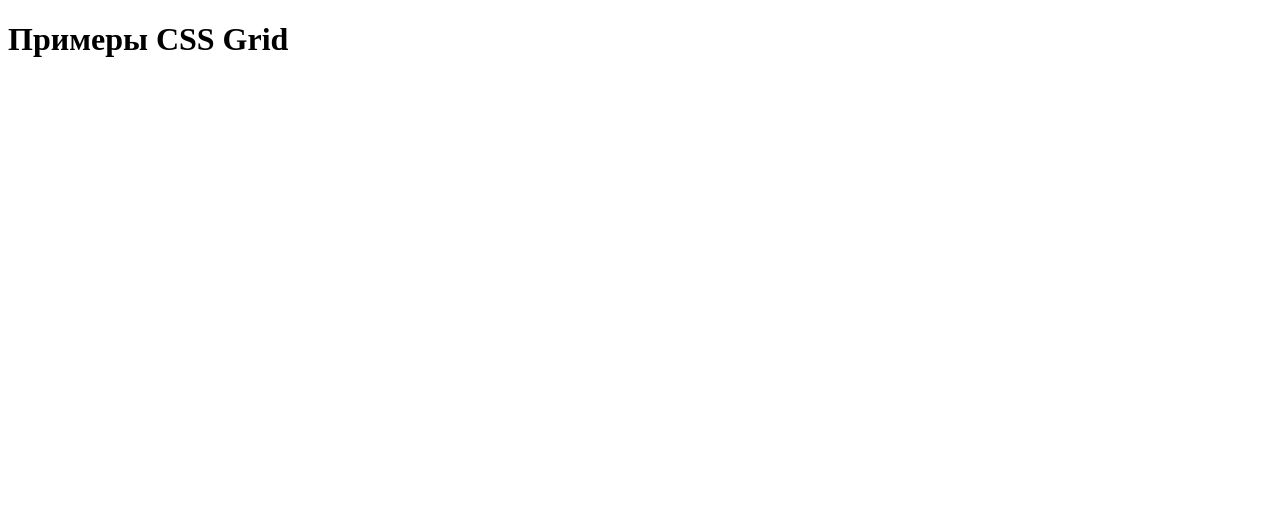
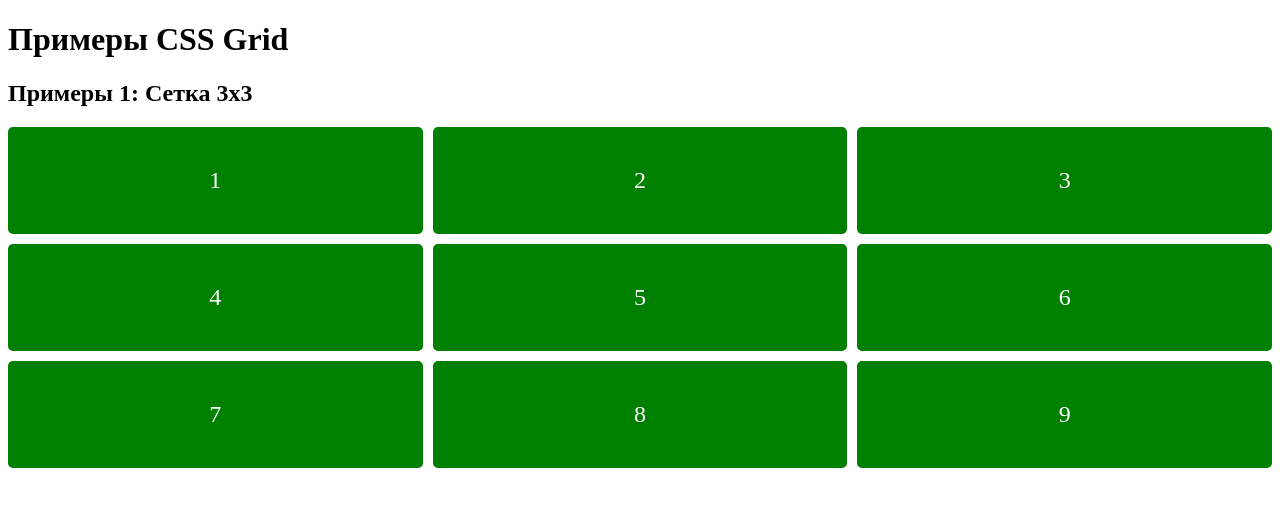
Before and after one commit to Nadii15/ISRPO_lab_8, a plain HTML site: page gridPractice.html in a window 1280 px wide. Drawn offline with Linux system fonts and the light colour scheme.

Commit message:
Added simple 3x3 Grid example

```diff
--- a/gridPractice.css
+++ b/gridPractice.css
@@ -0,0 +1,13 @@
+.simple-grid {
+    display: grid;
+    grid-template-columns: repeat(3, 1fr);
+    gap: 10px;
+}
+.grid-item {
+background-color: green;
+color: white;
+padding: 40px;
+text-align: center;
+font-size: 24px;
+border-radius: 5px;
+}
--- a/gridPractice.html
+++ b/gridPractice.html
@@ -9,5 +9,19 @@
 </head>
 <body>
     <h1>Примеры CSS Grid</h1>
+    <section>
+        <h2>Примеры 1: Сетка 3x3</h2>
+        <div class="simple-grid">
+            <div class="grid-item">1</div>
+            <div class="grid-item">2</div>
+            <div class="grid-item">3</div>
+            <div class="grid-item">4</div>
+            <div class="grid-item">5</div>
+            <div class="grid-item">6</div>
+            <div class="grid-item">7</div>
+            <div class="grid-item">8</div>
+            <div class="grid-item">9</div>
+
+        </div>
 </body>
 </html>
```
